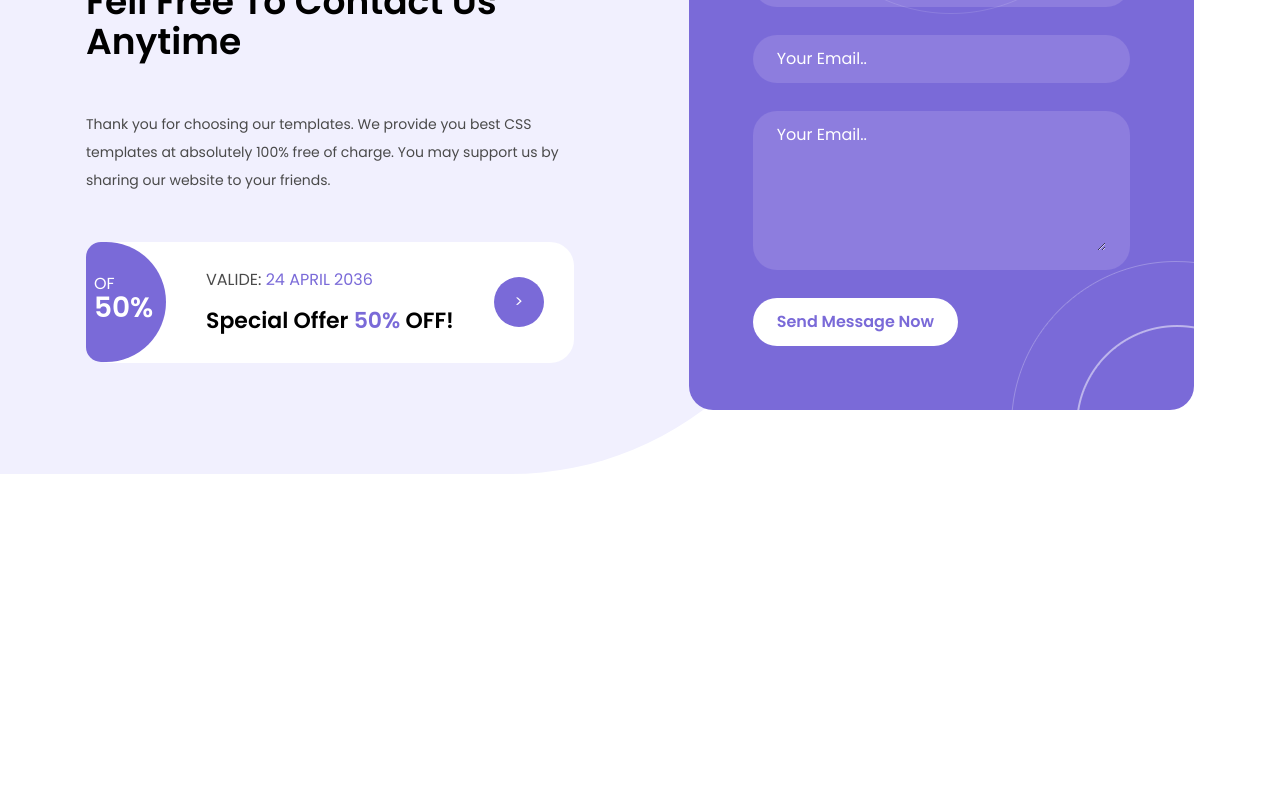
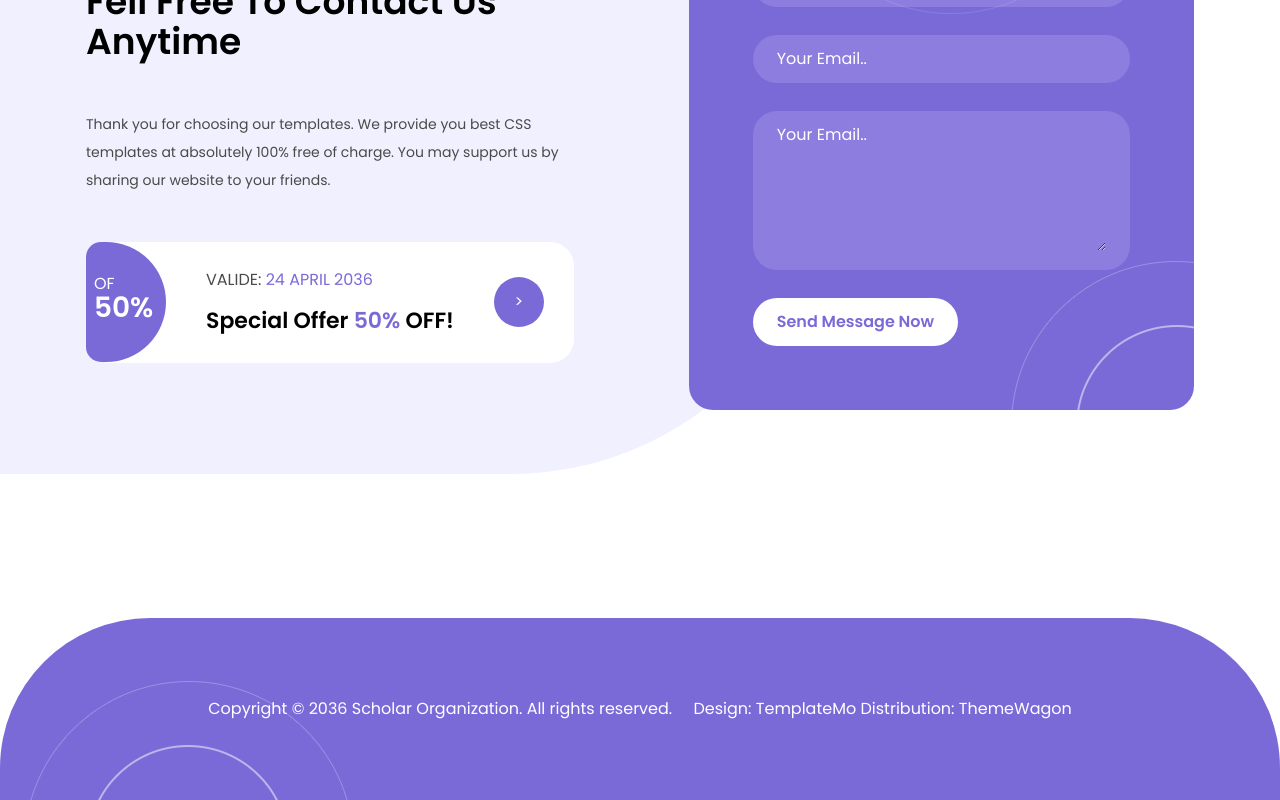
Before and after one commit to ShankalpaPokharel/Scholar, a React (Vite) app: page / in a window 1280 px wide. Shown: the part 6614-7414 px from the top of the page. Before the commit the page ends 7088 px from the top, so only its background shows below. Built offline with nearby package versions, Linux system fonts and the light colour scheme.

Commit message:
Footer part

```diff
--- /dev/null
+++ b/src/components/Footer.jsx
@@ -0,0 +1,22 @@
+import React from "react";
+import contactdec from "../assets/contact-dec-01.png";
+
+export default function Footer() {
+  return (
+    <div className="relative mt-36 rounded-t-[150px] bg-primary align-middle">
+      <div className="container">
+        <p className="text-center leading-[150px] text-white">
+          Copyright © 2036 Scholar Organization. All rights reserved. &nbsp;&nbsp;&nbsp; Design:{" "}
+          <a href="#" rel="nofollow" target="_blank">
+            TemplateMo
+          </a>{" "}
+          Distribution:{" "}
+          <a href="#" rel="nofollow" target="_blank">
+            ThemeWagon
+          </a>
+        </p>
+      </div>
+      <img className="absolute bottom-0 left-[30px] rotate-180" src={contactdec} alt="" />
+    </div>
+  );
+}
--- a/src/components/index.js
+++ b/src/components/index.js
@@ -8,6 +8,6 @@ import Team from "./Team";
 import Testimonials from "./Testimonials";
 import Schedule from "./Schedule";
 import Contactus from "./Contactus";
+import Footer from "./Footer";
 
-
-export {HeroPart,Navbar,OurFeatures,Aboutus,LatestCourses,Facts,Team,Testimonials,Schedule, Contactus}
+export {HeroPart,Navbar,OurFeatures,Aboutus,LatestCourses,Facts,Team,Testimonials,Schedule, Contactus, Footer}
--- a/src/pages/LandingPage.jsx
+++ b/src/pages/LandingPage.jsx
@@ -1,5 +1,5 @@
 import React from "react";
-import { Aboutus, Contactus, Facts, HeroPart, LatestCourses, Navbar, OurFeatures, Schedule, Team, Testimonials } from "../components";
+import { Aboutus, Contactus, Facts, Footer, HeroPart, LatestCourses, Navbar, OurFeatures, Schedule, Team, Testimonials } from "../components";
 
 export default function LandingPage() {
   return (
@@ -16,6 +16,7 @@ export default function LandingPage() {
       <Testimonials />
       <Schedule />
       <Contactus />
+      <Footer />
     </>
   );
 }
```
